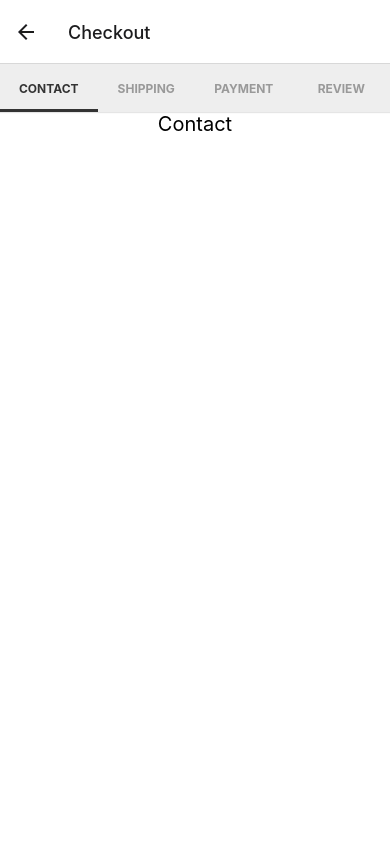
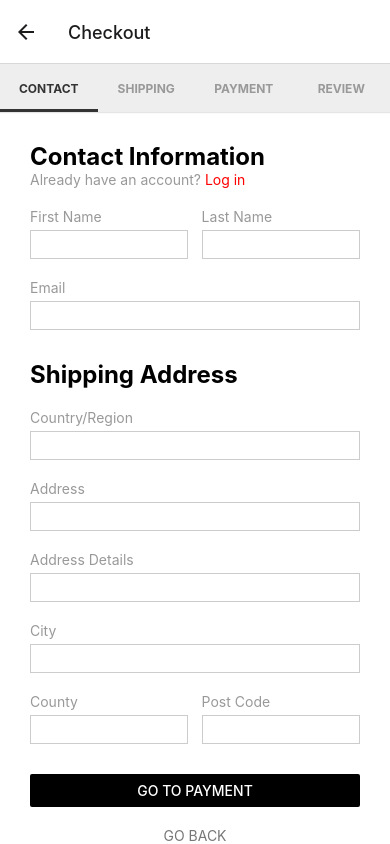
Before and after one commit to AlmoBird/wrestletalk-app-v1, a React Native app: screen /Checkout in a window 390 px wide. Built offline with nearby package versions, Linux system fonts and the light colour scheme; what expo-linking would draw is missing.

Commit message:
Checkout > Contact UI

```diff
--- a/screens/shop/checkout/CheckoutContactScreen.tsx
+++ b/screens/shop/checkout/CheckoutContactScreen.tsx
@@ -1,11 +1,74 @@
-import { ScrollView, StyleSheet, Text, View } from 'react-native';
+import { Button, ScrollView, StyleSheet, Text, TextInput, View } from 'react-native';
 
 import checkoutStyles from './CheckoutStyle.style';
 
-export default function CheckoutContactScreen() {
+export default function CheckoutContactScreen({ navigation }: any) {
   return (
     <ScrollView style={checkoutStyles.container}>
-      <Text style={checkoutStyles.title}>Contact</Text>
+      <View style={checkoutStyles.section}>
+        <Text style={checkoutStyles.title}>Contact Information</Text>
+        <Text style={checkoutStyles.text}>Already have an account? <Text style={checkoutStyles.textLink}>Log in</Text></Text>
+
+        <View style={[checkoutStyles.splitSection, checkoutStyles.inputSection]}>
+          <View style={checkoutStyles.splitChild}>
+            <Text style={[checkoutStyles.text, checkoutStyles.label]}>First Name</Text>
+            <TextInput style={checkoutStyles.input}></TextInput>
+          </View>
+          <View style={checkoutStyles.splitChild}>
+            <Text style={[checkoutStyles.text, checkoutStyles.label]}>Last Name</Text>
+            <TextInput style={checkoutStyles.input}></TextInput>
+          </View>
+        </View>
+
+        <View style={[checkoutStyles.inputSection]}>
+          <Text style={[checkoutStyles.text, checkoutStyles.label]}>Email</Text>
+          <TextInput style={checkoutStyles.input}></TextInput>
+        </View>
+      </View>
+
+
+      <View style={checkoutStyles.section}>
+        <Text style={checkoutStyles.title}>Shipping Address</Text>
+
+        <View style={[checkoutStyles.inputSection]}>
+          <Text style={[checkoutStyles.text, checkoutStyles.label]}>Country/Region</Text>
+          <TextInput style={checkoutStyles.input}></TextInput>
+        </View>
+
+        <View style={[checkoutStyles.inputSection]}>
+          <Text style={[checkoutStyles.text, checkoutStyles.label]}>Address</Text>
+          <TextInput style={checkoutStyles.input}></TextInput>
+        </View>
+
+        <View style={[checkoutStyles.inputSection]}>
+          <Text style={[checkoutStyles.text, checkoutStyles.label]}>Address Details</Text>
+          <TextInput style={checkoutStyles.input}></TextInput>
+        </View>
+
+        <View style={[checkoutStyles.inputSection]}>
+          <Text style={[checkoutStyles.text, checkoutStyles.label]}>City</Text>
+          <TextInput style={checkoutStyles.input}></TextInput>
+        </View>
+
+        <View style={[checkoutStyles.splitSection, checkoutStyles.inputSection]}>
+          <View style={checkoutStyles.splitChild}>
+            <Text style={[checkoutStyles.text, checkoutStyles.label]}>County</Text>
+            <TextInput style={checkoutStyles.input}></TextInput>
+          </View>
+          <View style={checkoutStyles.splitChild}>
+            <Text style={[checkoutStyles.text, checkoutStyles.label]}>Post Code</Text>
+            <TextInput style={checkoutStyles.input}></TextInput>
+          </View>
+        </View>
+      </View>
+
+      <Button onPress={() => { navigation.navigate('Checkout')}} title="GO TO PAYMENT" color="#000" />
+      <Text style={checkoutStyles.goBack}>Go Back</Text>
+
+      <Text>&nbsp;</Text>
+      <Text>&nbsp;</Text>
+      <Text>&nbsp;</Text>
+
     </ScrollView>
   );
 }
--- a/screens/shop/checkout/CheckoutStyle.style.tsx
+++ b/screens/shop/checkout/CheckoutStyle.style.tsx
@@ -3,11 +3,49 @@ import { StyleSheet } from 'react-native';
 const checkoutStyles = StyleSheet.create({
   container: {
     backgroundColor: '#FFF',
-    flex: 1
+    flex: 1,
+    padding: 30
+  },
+  section: {
+    marginBottom: 30
   },
   title: {
-    fontSize: 20,
-    textAlign: 'center'
+    fontSize: 24,
+    fontWeight: 'bold'
+  },
+  text: {
+    color: '#999'
+  },
+  textLink: {
+    color: 'red'
+  },
+  inputSection: {
+    marginTop: 20
+  },
+  splitSection: {
+    flexDirection: 'row',
+    flex: 1,
+    justifyContent: 'space-between'
+  },
+  splitChild: {
+    display: 'flex',
+    width: '48%',
+  },
+  label: {
+    marginBottom: 5
+  },
+  input: {
+    borderColor: '#CCC',
+    borderWidth: 1,
+    width: '100%',
+    paddingHorizontal: 10,
+    paddingVertical: 5
+  },
+  goBack: {
+    textTransform: 'uppercase',
+    color: '#777',
+    textAlign: 'center',
+    padding: 20
   }
 });
 
```
